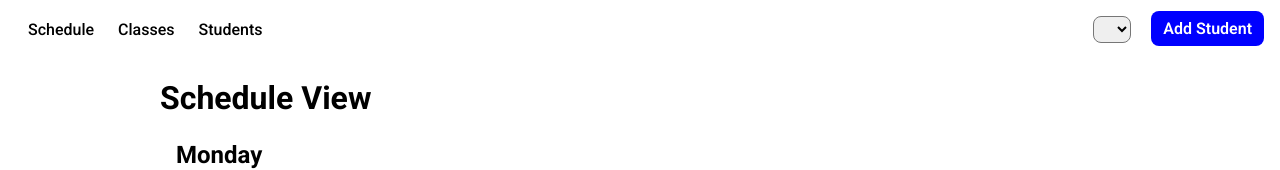
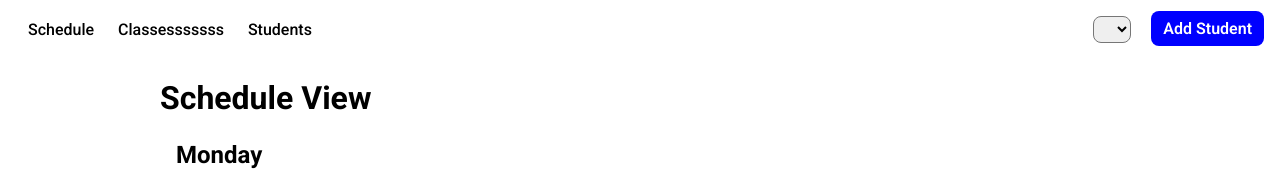
Before and after one commit to czcarrizales/class-scheduler, a React (Vite) app: page / in a window 1280 px wide. Shown: the top 170 px of the page. Built offline with nearby package versions, Linux system fonts and the light colour scheme.

Commit message:
commit change

```diff
--- a/src/Nav.jsx
+++ b/src/Nav.jsx
@@ -19,7 +19,7 @@ function Nav({mainStudent, setMainStudent, allStudents}) {
             <div className='nav-main'>
                 <div className='nav-links'>
                     <Link to="/" className='nav-link'>Schedule</Link>
-                    <Link to="classes" className='nav-link'>Classes</Link>
+                    <Link to="classes" className='nav-link'>Classesssssss</Link>
                     <Link to="students" className='nav-link'>Students</Link>
                 </div>
                 <div className='nav-offset'>
```
